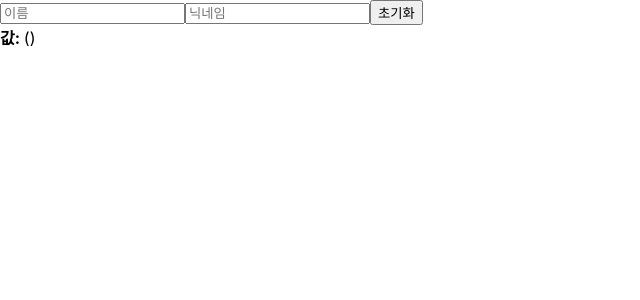
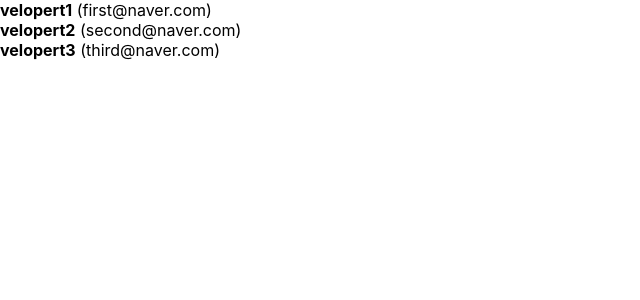
Before and after one commit to Jangyusu/React, a React (Create React App) app in the folder todolist-react/: page / in a window 1280 px wide. Shown: the top 300 px of the page, without its empty margins (0-640 px from the left). Built offline with nearby package versions, Linux system fonts and the light colour scheme.

Commit message:
배열 렌더링하기

```diff
--- a/todolist-react/src/App.js
+++ b/todolist-react/src/App.js
@@ -1,8 +1,8 @@
 import React from 'react';
-import InputSample from './InputSample';
+import UserList from './UserList';
 
 function App() {
-  return <InputSample />;
+  return <UserList />;
 }
 
 export default App;
--- /dev/null
+++ b/todolist-react/src/UserList.js
@@ -0,0 +1,39 @@
+import React from 'react';
+
+function User({ user }) {
+  return (
+    <div>
+      <b>{user.username}</b> <span>({user.email})</span>
+    </div>
+  );
+}
+
+function UserList() {
+  const users = [
+    {
+      id: 1,
+      username: 'velopert1',
+      email: 'first@naver.com',
+    },
+    {
+      id: 2,
+      username: 'velopert2',
+      email: 'second@naver.com',
+    },
+    {
+      id: 3,
+      username: 'velopert3',
+      email: 'third@naver.com',
+    },
+  ];
+
+  return (
+    <div>
+      {users.map((user) => (
+        <User user={user} key={user.id} />
+      ))}
+    </div>
+  );
+}
+
+export default UserList;
```
